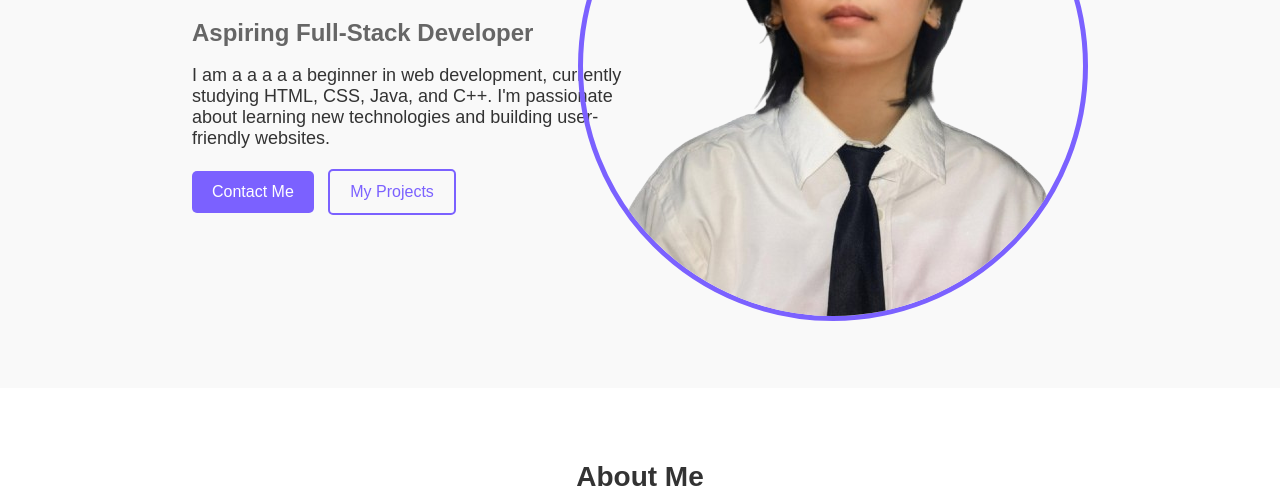
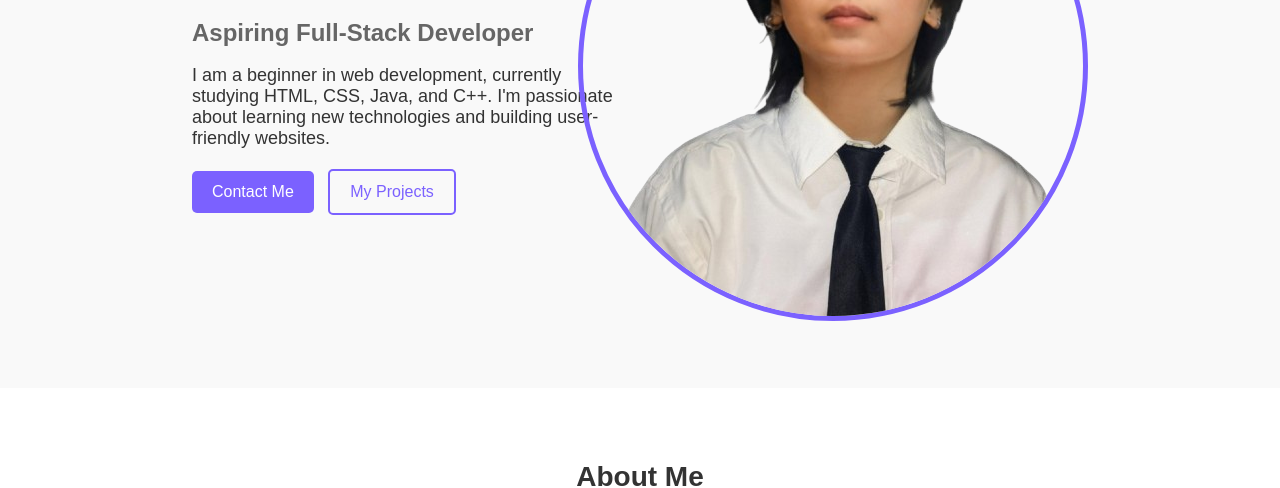
Before and after one commit to jiren660/MyPortfolio, a plain HTML site: page index.html in a window 1280 px wide. Shown: the part 318-806 px from the top of the page. Drawn offline with Linux system fonts and the light colour scheme.

Commit message:
updatdadg

```diff
--- a/index.html
+++ b/index.html
@@ -26,7 +26,7 @@
         <h1>Hi, I'm <span>Kim</span></h1>
         <h2>Aspiring Full-Stack Developer</h2>
         <p>
-          I am a a a a a beginner in web development, currently studying HTML, CSS, Java,
+          I am a beginner in web development, currently studying HTML, CSS, Java,
           and C++. I'm passionate about learning new technologies and building
           user-friendly websites.
         </p>
```
